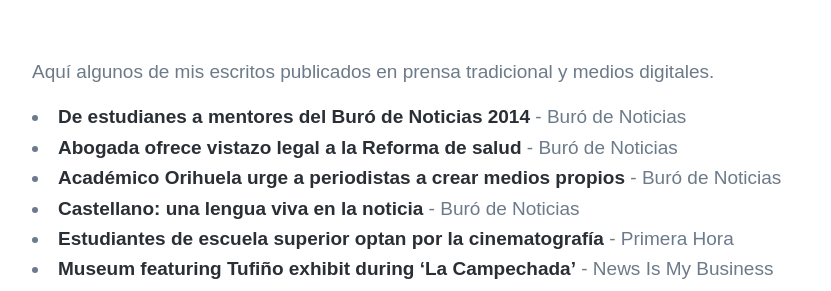
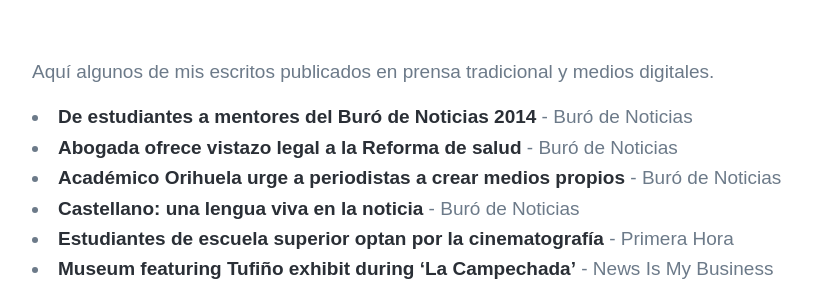
Before and after one commit to rgjanet/rgjanet.github.io, a Jekyll site: the page built from _projects/2020-02-20-escritos.md, in a window 1280 px wide. Shown: the part 287-578 px from the top of the page, without its empty margins (224-1055 px from the left). Built offline with Jekyll 4.4.1, drawn with Linux system fonts in a browser that asks for light colours; nearby versions of some CDN libraries; some web fonts are replaced.

Commit message:
Update 2020-02-20-escritos.md

```diff
--- a/_projects/2020-02-20-escritos.md
+++ b/_projects/2020-02-20-escritos.md
@@ -6,7 +6,7 @@ featured_image: '/images/Proyectos/escritos.png'
 ---
 Aquí algunos de mis escritos publicados en prensa tradicional y medios digitales.
 
-* [De estudianes a mentores del Buró de Noticias 2014](http://burodenoticias.com/de-estudiantes-a-mentores-del-buro-de-noticias-2014/) - Buró de Noticias
+* [De estudiantes a mentores del Buró de Noticias 2014](http://burodenoticias.com/de-estudiantes-a-mentores-del-buro-de-noticias-2014/) - Buró de Noticias
 * [Abogada ofrece vistazo legal a la Reforma de salud](http://burodenoticias.com/abogada-ofrece-vistazo-legal-a-la-reforma-de-salud/) - Buró de Noticias
 * [Académico Orihuela urge a periodistas a crear medios propios](http://burodenoticias.com/orihuela-apuesta-por-los-nuevos-medios/) - Buró de Noticias
 * [Castellano: una lengua viva en la noticia](http://burodenoticias.com/castellano-una-lengua-viva-en-la-noticia/) - Buró de Noticias
```
